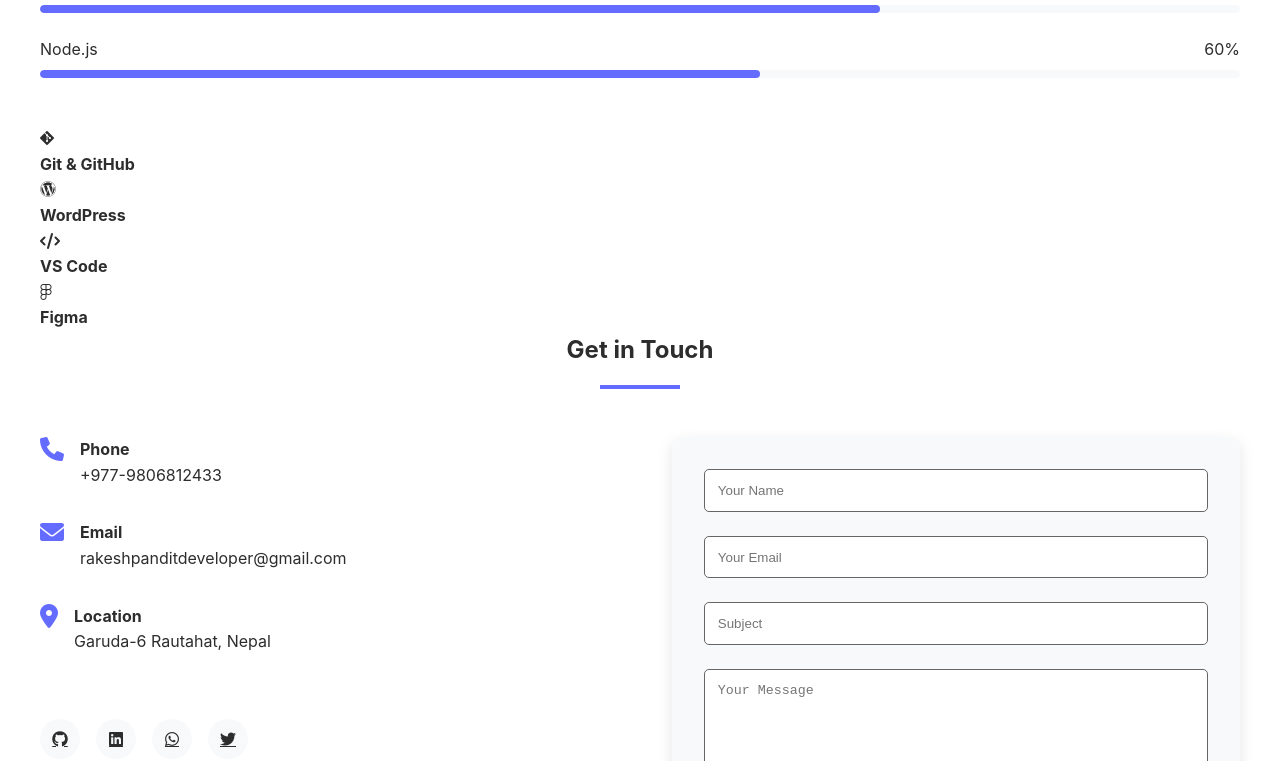
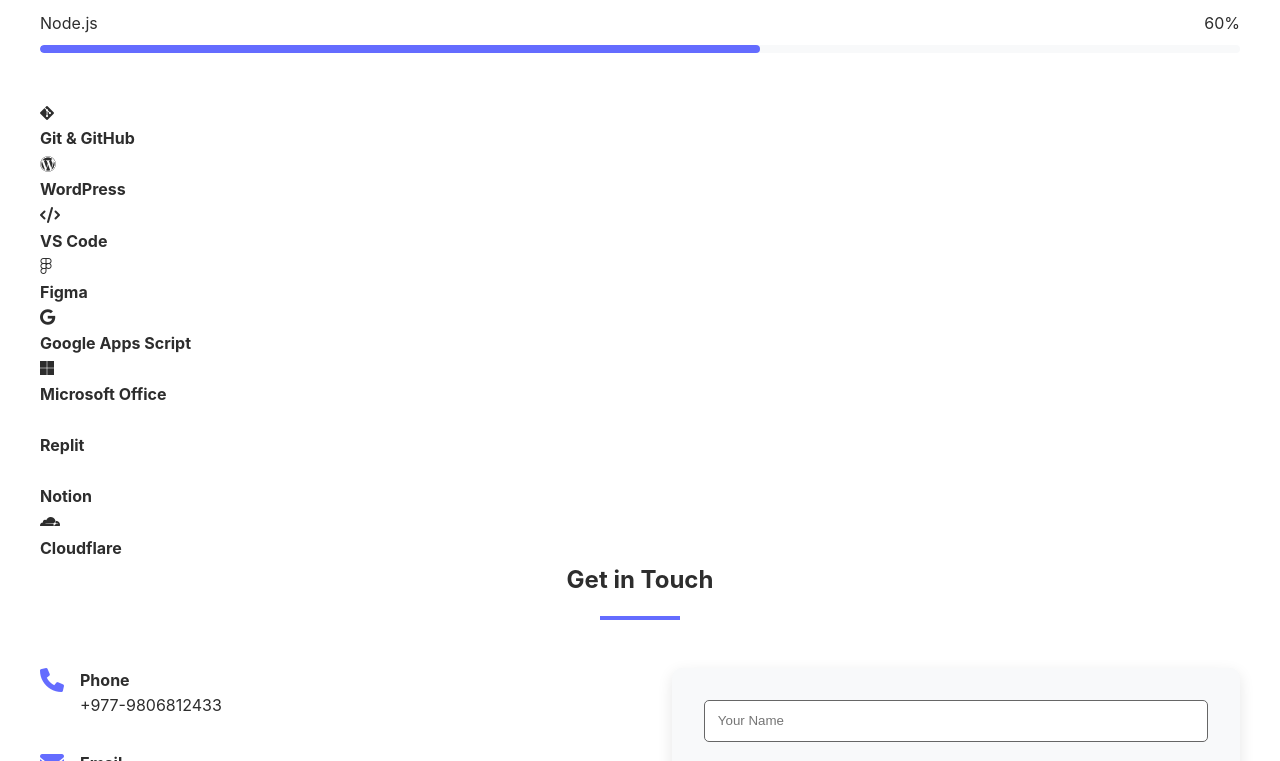
Before and after one commit to Rakesh-Pandit-Dev3/Rakesh, a plain HTML site: page index.html in a window 1280 px wide. Shown: the part 2064-2825 px from the top of the page. Drawn offline with nearby package versions, Linux system fonts and the light colour scheme.

Commit message:
Update index.html

```diff
--- a/index.html
+++ b/index.html
@@ -52,7 +52,7 @@
                 <img src="/placeholder.svg?height=200&width=200" alt="Profile Photo" class="profile-photo">
             </div>
             <div class="about-text">
-                <p>Aspiring Frontend Developer with a passion for creating clean, user-friendly websites. Eager to learn and grow in the field of web development, with a focus on mastering HTML, CSS, and JavaScript. Committed to delivering visually appealing and responsive designs while collaborating with teams to bring ideas to life.</p>
+                <p>Aspiring Frontend Developer with a passion for creating clean, user-friendly websites. Eager to learn and grow in the field of web development, with a focus on mastering HTML, CSS, and JavaScript...</p>
                 <div class="personal-info">
                     <div class="info-item">
                         <span class="info-label">Location:</span>
@@ -168,6 +168,26 @@
                     <i class="fab fa-figma"></i>
                     <h4>Figma</h4>
                 </div>
+                <div class="tool-card">
+                    <i class="fab fa-google"></i>
+                    <h4>Google Apps Script</h4>
+                </div>
+                <div class="tool-card">
+                    <i class="fab fa-microsoft"></i>
+                    <h4>Microsoft Office</h4>
+                </div>
+                <div class="tool-card">
+                    <i class="fab fa-replit"></i>
+                    <h4>Replit</h4>
+                </div>
+                <div class="tool-card">
+                    <i class="fab fa-notion"></i>
+                    <h4>Notion</h4>
+                </div>
+                <div class="tool-card">
+                    <i class="fab fa-cloudflare"></i>
+                    <h4>Cloudflare</h4>
+                </div>
             </div>
         </div>
     </section>
@@ -260,4 +280,4 @@
 
     <script src="script.js"></script>
 </body>
-</html>
+    </html>
```
